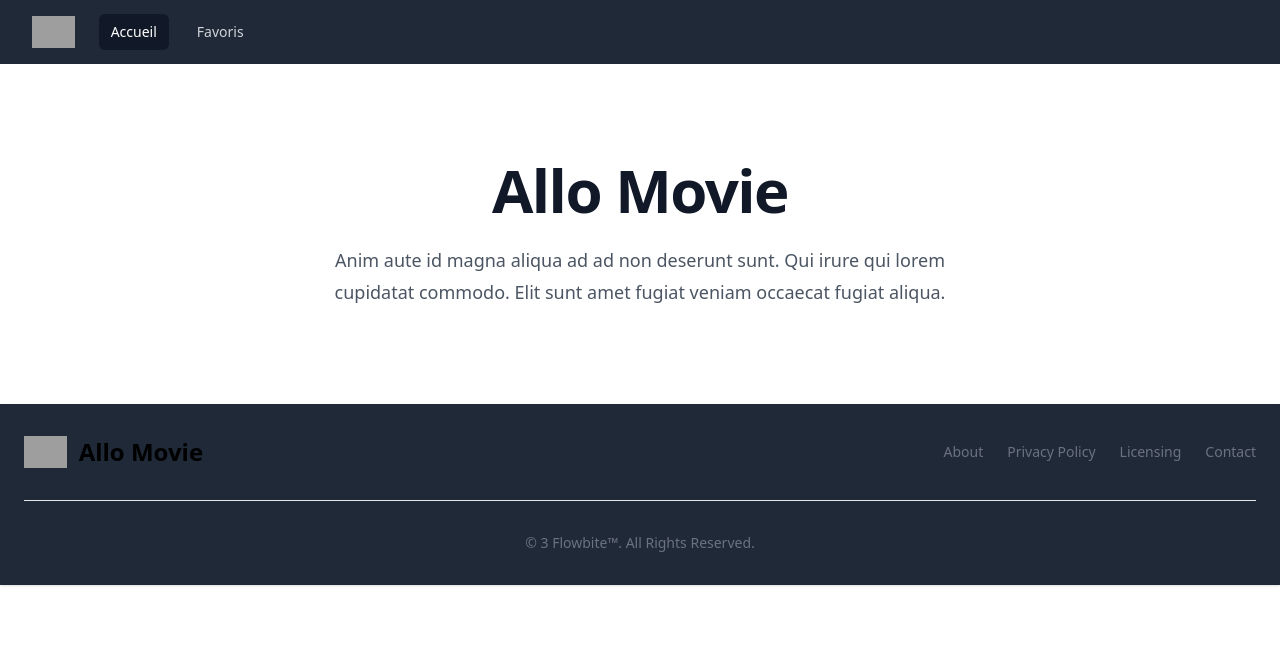
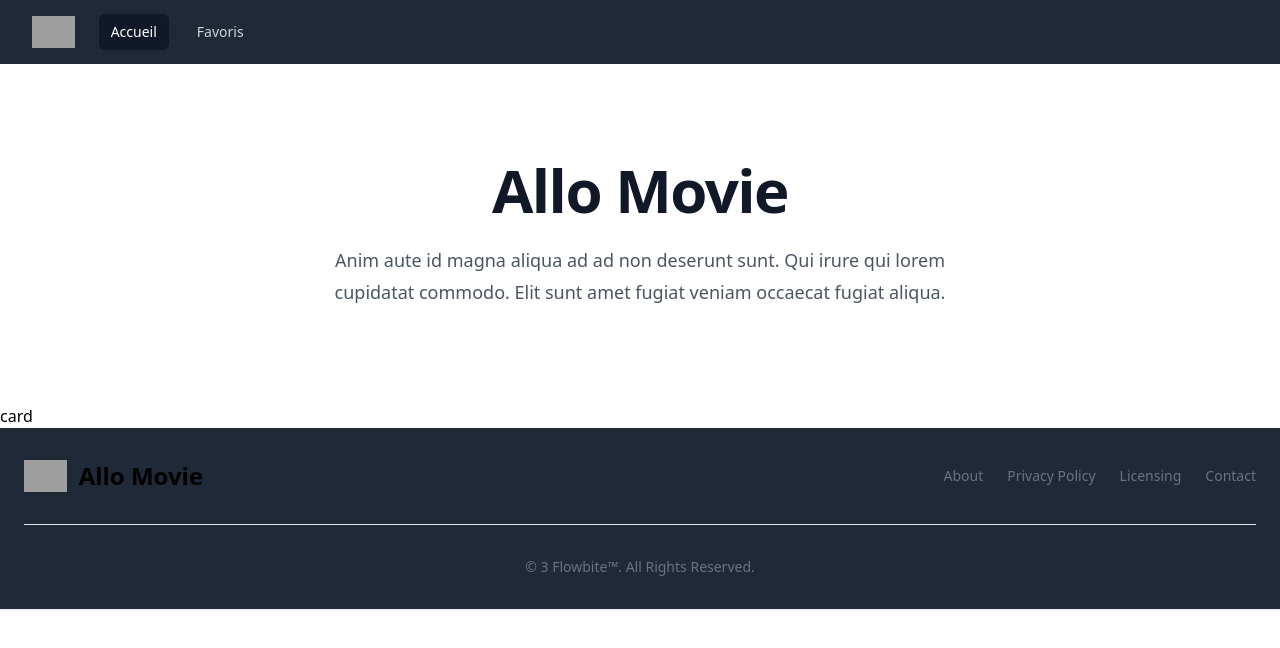
Before and after one commit to MarieBaude/allo-movie, a React (Vite) app: page / in a window 1280 px wide. Shown: the top 648 px of the page. Built offline with nearby package versions, Linux system fonts and the light colour scheme; grey boxes are pictures that could not be loaded.

Commit message:
adding cards file

```diff
--- /dev/null
+++ b/src/components/Movie.jsx
@@ -0,0 +1,9 @@
+import React from 'react'
+
+function Movie() {
+  return (
+    <div>card</div>
+  )
+}
+
+export default Movie
--- a/src/container/Main.jsx
+++ b/src/container/Main.jsx
@@ -1,10 +1,16 @@
 import React from "react";
 import Header from "../components/Header";
+import Movie from '../components/Movie';
 
 function Main() {
   return (
     <main>
       <Header />
+
+    <container>
+        <Movie />
+    </container>
+
     </main>
   );
 }
```
